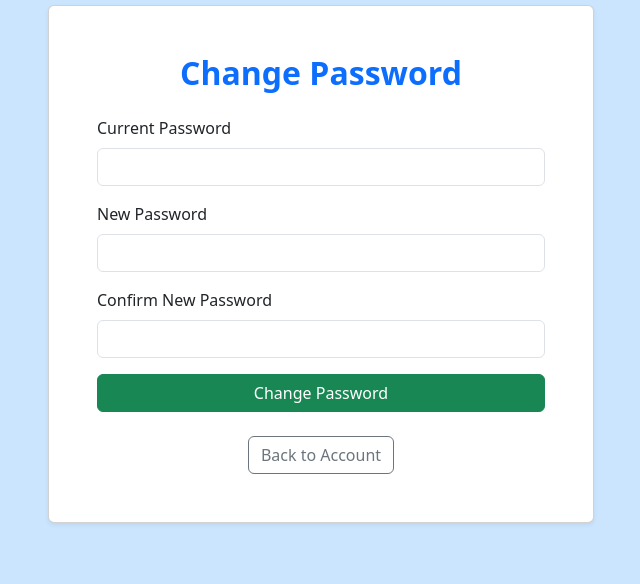
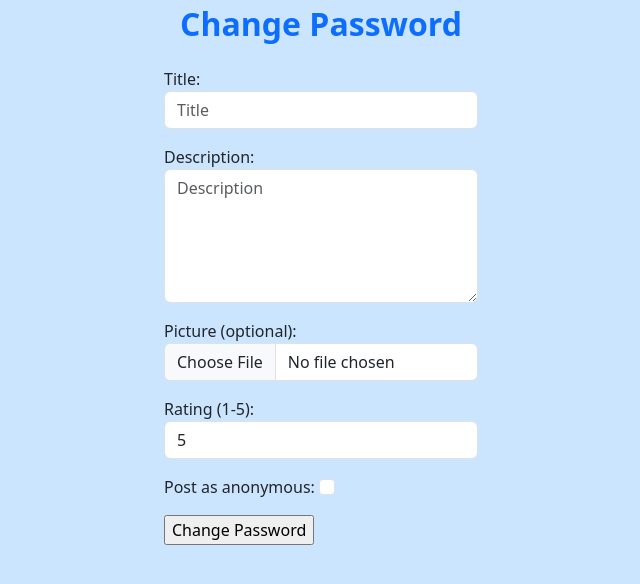
Before and after one commit to ViSaLrOxX/DormGuide, a Django app: template templates/registration/password_change_form.html in a window 1280 px wide. Shown: the part 80-664 px from the top of the page, without its empty margins (319-959 px from the left). Run offline with Django 3.2, Linux system fonts and the light colour scheme; the template is opened without the code that fills it: values that come from a table or form of the project are taken from there, others are empty; some libraries are stand-ins or nearby versions.

Commit message:
Update password_change_form.html

```diff
--- a/templates/registration/password_change_form.html
+++ b/templates/registration/password_change_form.html
@@ -5,40 +5,17 @@
 {% endblock %}
 
 {% block content %}
-<div class="container">
-    <div class="row justify-content-center">
-        <div class="col-lg-6">
-            <div class="card shadow-sm rounded p-5">
-                <h2 class="text-primary fw-bold text-center mb-4">Change Password</h2>
+    <div class="col-lg-1 justify-content-center mx-auto w-25">
+        <div class="row justify-content-center mb-3">
+            <h2 class="text-primary mb-4 fw-bold text-center">Change Password</h2>
 
-                <form method="post" action=".">
-                    {% csrf_token %}
+            <form method="post" action=".">
+                {% csrf_token %}
+                {{ form.as_p }}
 
-                    <div class="mb-3">
-                        <label for="id_old_password" class="form-label">Current Password</label>
-                        <input type="password" name="old_password" id="id_old_password" class="form-control" required>
-                    </div>
-
-                    <div class="mb-3">
-                        <label for="id_new_password1" class="form-label">New Password</label>
-                        <input type="password" name="new_password1" id="id_new_password1" class="form-control" required>
-                    </div>
-
-                    <div class="mb-3">
-                        <label for="id_new_password2" class="form-label">Confirm New Password</label>
-                        <input type="password" name="new_password2" id="id_new_password2" class="form-control" required>
-                    </div>
-
-                    <div class="d-grid">
-                        <button type="submit" class="btn btn-success">Change Password</button>
-                    </div>
-                </form>
-
-                <div class="mt-4 text-center">
-                    <a href="{% url 'dormguide:my_account' %}" class="btn btn-outline-secondary">Back to Account</a>
-                </div>
-            </div>
+                <input type="submit" value="Change Password" />
+            </form>
         </div>
     </div>
-</div>
-{% endblock %}
+
+{% endblock content %}
```
